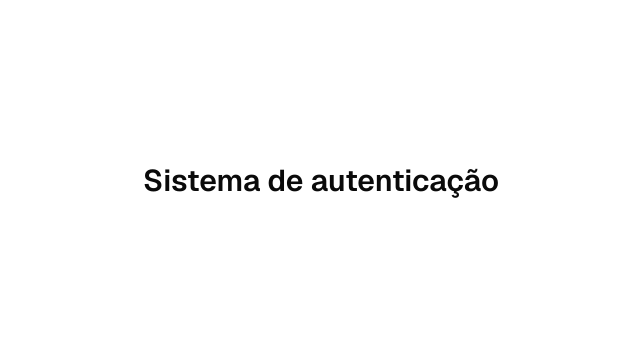
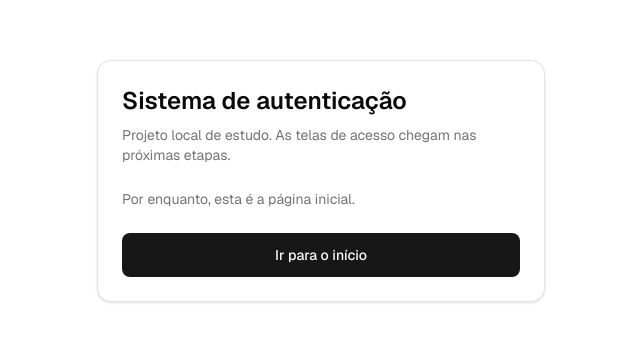
Before and after one commit to PedroRomano25/autenticacao-next, a Next.js app: page / in a window 1280 px wide. Shown: the part 219-560 px from the top of the page, without its empty margins (319-959 px from the left). Built offline with nearby package versions, Linux system fonts and the light colour scheme.

Commit message:
wip(setup-fundacao): tarefa 10.2 [uiux] define layout pt-BR, tokens claro/escuro automáticos e página inicial com Card, Button e ROUTES.HOME
Co-Authored-By: Claude Opus 5.5 <noreply@anthropic.com>

```diff
--- a/app/globals.css
+++ b/app/globals.css
@@ -2,13 +2,13 @@
 @import "tw-animate-css";
 @import "shadcn/tailwind.css";
 
-@custom-variant dark (&:is(.dark *));
+/* Tema escuro automático pela preferência do sistema, sem botão de alternar (design D7). */
+@custom-variant dark (@media (prefers-color-scheme: dark));
 
 @theme inline {
   --color-background: var(--background);
   --color-foreground: var(--foreground);
   --font-sans: var(--font-geist-sans);
-  --font-mono: var(--font-geist-mono);
   --color-sidebar-ring: var(--sidebar-ring);
   --color-sidebar-border: var(--sidebar-border);
   --color-sidebar-accent-foreground: var(--sidebar-accent-foreground);
@@ -82,7 +82,8 @@
   --sidebar-ring: oklch(0.708 0 0);
 }
 
-.dark {
+@media (prefers-color-scheme: dark) {
+  :root {
     --background: oklch(0.145 0 0);
     --foreground: oklch(0.985 0 0);
     --card: oklch(0.205 0 0);
@@ -115,6 +116,7 @@
     --sidebar-border: oklch(1 0 0 / 10%);
     --sidebar-ring: oklch(0.556 0 0);
   }
+}
 
 @layer base {
   * {
--- a/app/layout.tsx
+++ b/app/layout.tsx
@@ -1,5 +1,5 @@
 import type { Metadata } from "next";
-import { Geist, Geist_Mono } from "next/font/google";
+import { Geist } from "next/font/google";
 import "./globals.css";
 
 const geistSans = Geist({
@@ -7,23 +7,17 @@ const geistSans = Geist({
   subsets: ["latin"],
 });
 
-const geistMono = Geist_Mono({
-  variable: "--font-geist-mono",
-  subsets: ["latin"],
-});
-
 export const metadata: Metadata = {
-  title: "Create Next App",
-  description: "Generated by create next app",
+  title: "Sistema de autenticação",
+  description: "Entre, cadastre-se e gerencie o acesso à sua conta.",
 };
 
 export default function RootLayout({ children }: LayoutProps<"/">) {
   return (
-    <html
-      lang="en"
-      className={`${geistSans.variable} ${geistMono.variable} h-full antialiased`}
-    >
-      <body className="min-h-full flex flex-col">{children}</body>
+    <html lang="pt-BR" className={`${geistSans.variable} h-full antialiased`}>
+      <body className="flex min-h-full flex-col bg-background font-sans text-foreground">
+        {children}
+      </body>
     </html>
   );
 }
--- a/app/page.tsx
+++ b/app/page.tsx
@@ -1,7 +1,36 @@
+import Link from "next/link";
+
+import { Button } from "@/components/ui/button";
+import {
+  Card,
+  CardContent,
+  CardDescription,
+  CardFooter,
+  CardHeader,
+} from "@/components/ui/card";
+import { ROUTES } from "@/lib/routes";
+
 export default function Home() {
   return (
-    <main className="flex flex-1 items-center justify-center">
-      <h1 className="text-3xl font-semibold">Sistema de autenticação</h1>
+    <main className="flex flex-1 items-center justify-center p-4">
+      <Card className="w-full max-w-md">
+        <CardHeader>
+          <h1 className="text-2xl font-semibold">Sistema de autenticação</h1>
+          <CardDescription>
+            Projeto local de estudo. As telas de acesso chegam nas próximas etapas.
+          </CardDescription>
+        </CardHeader>
+        <CardContent>
+          <p className="text-sm text-muted-foreground">
+            Por enquanto, esta é a página inicial.
+          </p>
+        </CardContent>
+        <CardFooter>
+          <Button asChild className="min-h-11 w-full">
+            <Link href={ROUTES.HOME}>Ir para o início</Link>
+          </Button>
+        </CardFooter>
+      </Card>
     </main>
   );
 }
```
Lines whose indentation alone changed are shown as unchanged.
